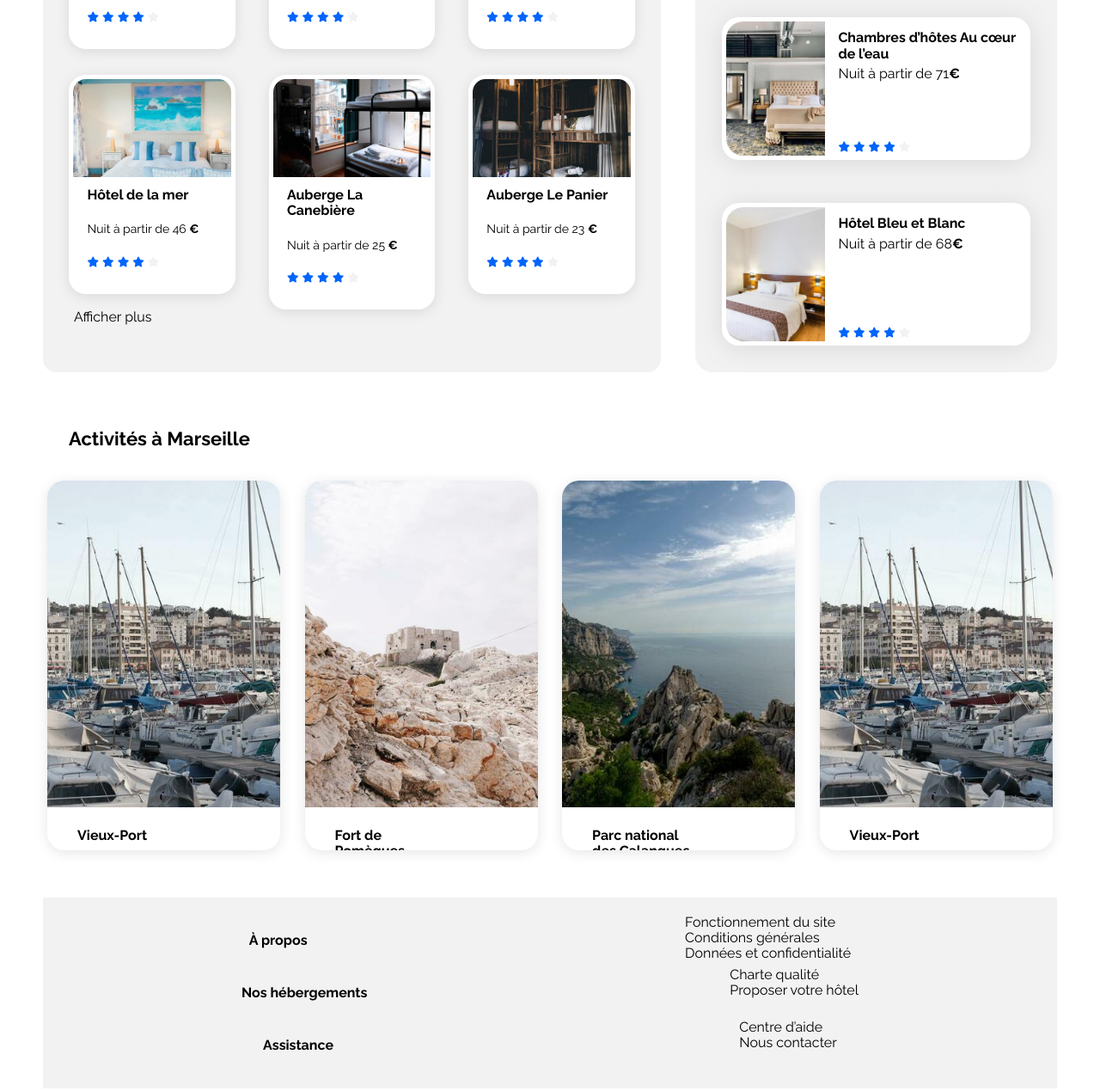
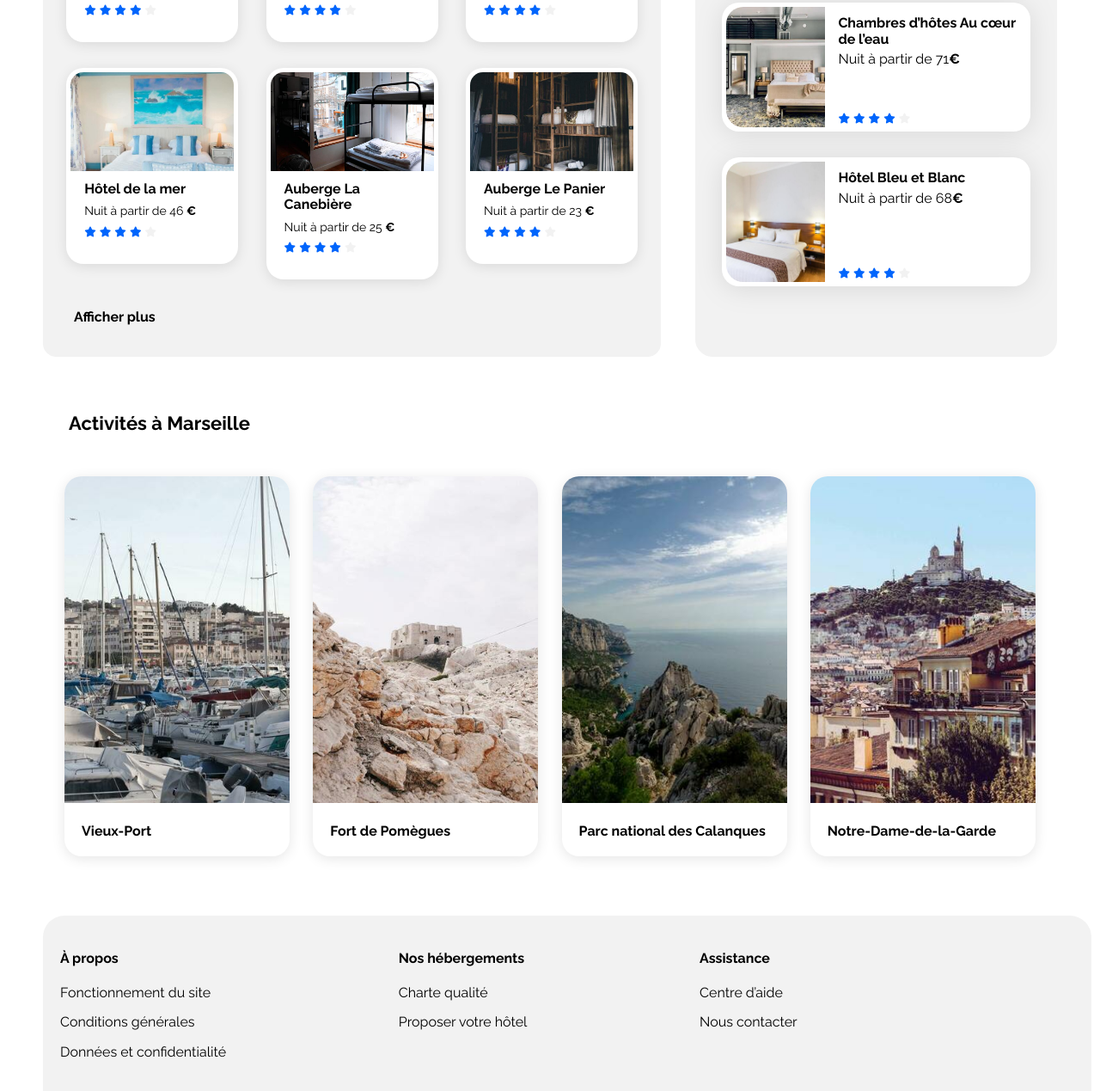
Before and after one commit to ssidikov/Booki, a plain HTML site: page index.html in a window 1280 px wide. Shown: the part 695-1964 px from the top of the page at 86% size. Drawn offline with Linux system fonts and the light colour scheme.

Commit message:
Desktop version

```diff
--- a/css/style.css
+++ b/css/style.css
@@ -29,7 +29,7 @@ body {
 }
 
 header {
-    height: 80px;
+    height: 84px;
     display: flex;
     justify-content: space-between;
     align-items: center;
@@ -47,6 +47,7 @@ main {
     display: flex;
     flex-direction: column;
     gap: 35px;
+    padding-top: 26px;
 }
 
 h1 {
@@ -71,6 +72,10 @@ h3 {
     margin: 0;
 }
 
+p {
+    margin: 0;
+}
+
 a {
     color: inherit;
     text-decoration: none;
@@ -88,6 +93,7 @@ ul {
 
 li {
     list-style: none;
+
 }
 
 .card {
@@ -140,22 +146,26 @@ li {
     display: flex;
     flex-direction: column;
     align-items: flex-start;
-    gap: 30px;
+    gap: 34px;
 }
 .search-bar__headline {
     display: flex;
     flex-direction: column;
 }
 
+.search-bar__headline p {
+    margin-top: 9px;
+}
+
 .search-form {
     display: flex;
-    width: 377px;
+    width: 370px;
     height: 50px;
 }
 
 .search-form__location {
     display: flex;
-    width: 70px;
+    width: 65px;
     height: 50px;
     justify-content: center;
     align-items: center;
@@ -174,8 +184,8 @@ li {
 
 .search-form__input{
     border: 2px solid var(--main-bg-color);
-    padding: 0 15px;
-    width: 377px;
+    padding: 0 23px;
+    width: 220px;
     font-size: 18px;
     font-weight: 700;
 }
@@ -190,7 +200,7 @@ li {
     color: var(--white);
     border: none;
     border-radius: 0 15px 15px 0;
-    padding: 0 18px;
+    padding: 0 14px;
     font-size: 18px;
     font-weight: 700;
     transition: .3s;
@@ -267,7 +277,7 @@ li {
 }
 
 .accommodation-main {
-    width: 65px;
+    width: 85%;
     flex: 2;
     background-color: var(--main-bg-color);
     border: 1px solid var(--main-bg-color);
@@ -287,7 +297,7 @@ li {
 .accommodation-main__card-link {
     /* margin: 0;
     width: 33.33%; */
-    width: 29%;
+    width: 30%;
     height: auto;
 }
 
@@ -303,7 +313,7 @@ li {
 
 .accommodation-main__card img {
     width: 100%;
-    height: 114px;
+    height: 115px;
     object-fit: cover;
     border-radius: 15px 15px 0 0;
 }
@@ -328,7 +338,7 @@ li {
 }
 
 .sponsored {
-    width: 32%;
+    width: 15%;
     padding-bottom: 15px;
     flex: 1;
     background-color: var(--main-bg-color);
@@ -350,12 +360,12 @@ li {
 .sponsored-cards {
     display: flex;
     flex-direction: column;
-    gap: 50px;
+    gap: 30px;
 }
 
 .sponsored-cards img {
     width: 33%;
-    height: 156px;
+    height: 140px;
     border-top-left-radius: 20px;
     border-bottom-left-radius: 20px;
 }
@@ -393,11 +403,13 @@ li {
 }
 
 .show-more {
-    margin-bottom: 30px;
     align-self: flex-start;
-    margin: 35px;
+    padding: 35px;
 }
 
+.show-more a {
+    font-weight: 700;
+}
 .show-more:hover{
     color: #0065FC;
     text-decoration: underline;
@@ -410,7 +422,8 @@ li {
     flex-flow: column wrap;
     align-content: space-between;
     justify-content: space-around;
-    height: 440px;
+    height: 480px;
+    margin: 0 20px;
 }
 
 .activities-card {
@@ -428,21 +441,32 @@ li {
     object-fit: cover;
 }
 
+.activities-card__content {
+    margin: 20px;
+}
+/*
 .activities-card__title {
     margin: 20px;
-}
+} */
 
 /* Footer */
 
 footer {
+    display: flex;
     background-color: var(--main-bg-color);
     margin-top: 50px;
     padding: 20px;
+    width: 100%;
+    gap: 17%;
+    border-radius: 25px 25px 0 0;
 }
 
-.footer-container {
-    display: flex;
-    justify-content: space-around;
+.footer-container__list {
+    /* width: 30%; */
+}
+
+.footer-container__list li {
+    margin: 1rem 0;
 }
 
 
--- a/index.html
+++ b/index.html
@@ -224,9 +224,8 @@
                   </div>
                 </article>
               </a>
-
             </div>
-            <a href="#" class="show-more">Afficher plus</a>
+           <div class="show-more"> <a href="#">Afficher plus</a></div>
           </div>
           <div class="sponsored">
             <div class="sponsored-title">
@@ -299,26 +298,26 @@
             <div class="activities-cards">
                 <div class="activities-card">
                     <img src="./images/activites/reno-laithienne.jpg" alt="Vieux-Port">
-                    <div class="card-content">
+                    <div class="activities-card__content">
                         <h3 class="activities-card__title">Vieux-Port</h3>
                     </div>
                 </div>
                 <div class="activities-card">
                     <img src="./images/activites/paul-hermann.jpg" alt="Fort de Pomègues">
-                    <div class="card-content">
+                    <div class="activities-card__content">
                         <h3 class="activities-card__title">Fort de Pomègues</h3>
                     </div>
                 </div>
                 <div class="activities-card">
                     <img src="./images/activites/kilyan-sockalingum.jpg" alt="Parc national des Calanques">
-                    <div class="card-content">
+                    <div class="activities-card__content">
                         <h3 class="activities-card__title">Parc national des Calanques</h3>
                     </div>
                 </div>
                 <div class="activities-card">
-                    <img src="./images/activites/reno-laithienne.jpg" alt="Vieux-Port">
-                    <div class="card-content">
-                        <h3 class="activities-card__title">Vieux-Port</h3>
+                    <img src="./images/activites/florian-wehde.jpg" alt="Notre-Dame-de-la-Garde">
+                    <div class="activities-card__content">
+                        <h3 class="activities-card__title">Notre-Dame-de-la-Garde</h3>
                     </div>
                 </div>
             </div>
```
